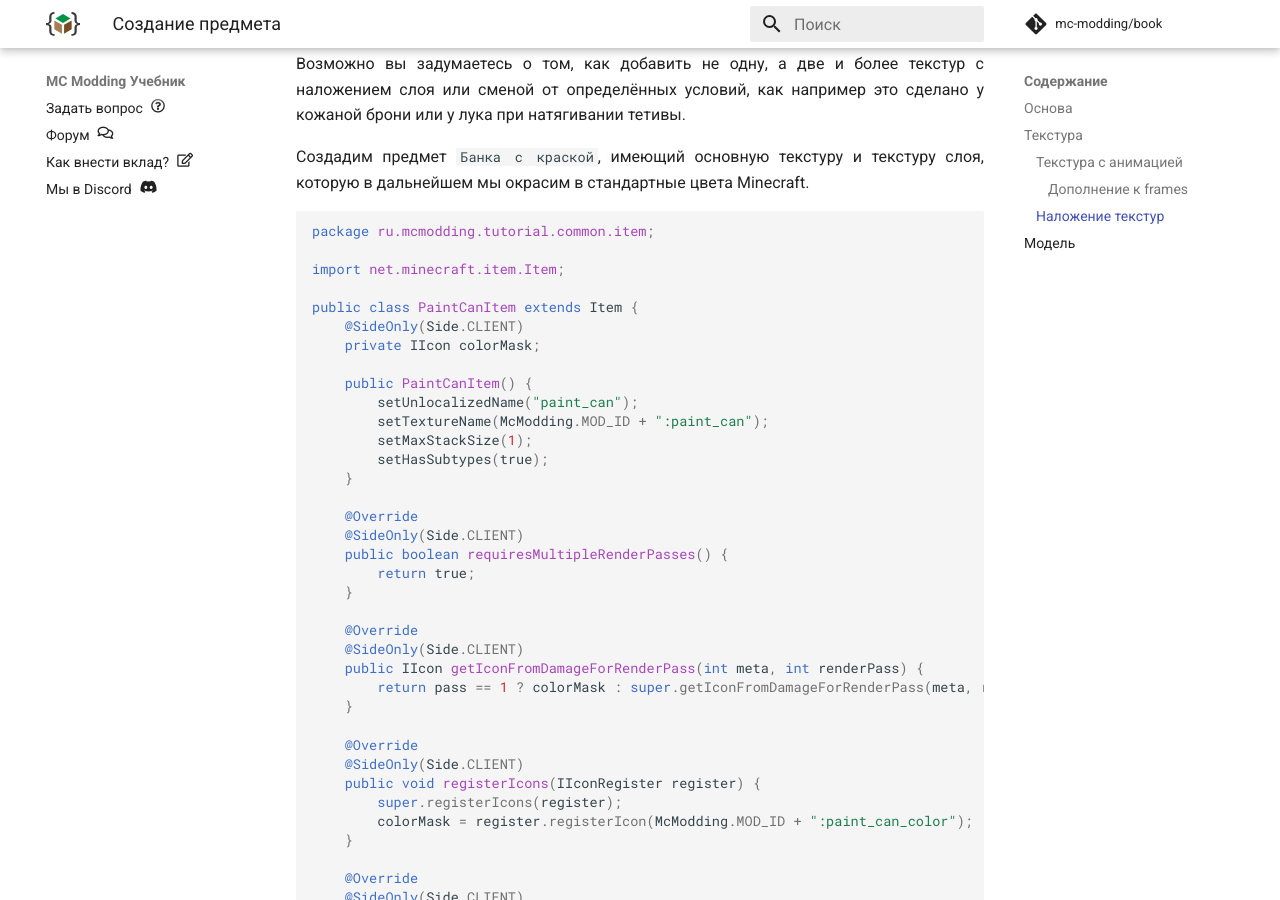
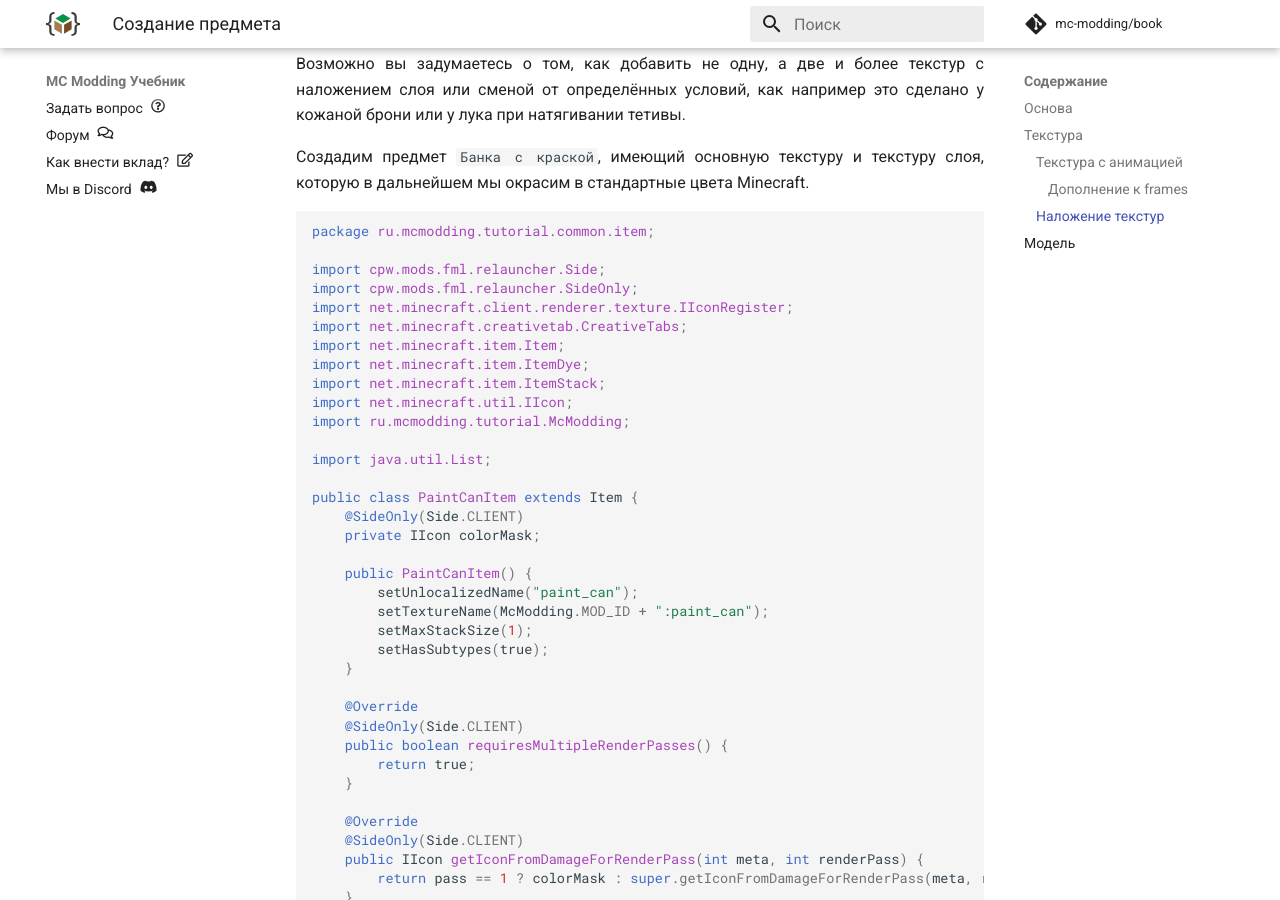
Before and after one commit to mc-modding/book, an MkDocs documentation site: the page built from docs/1.7.10/item/basics.md, in a window 1280 px wide and 900 px high, scrolled down 4938 px. Built offline with MkDocs 1.6.1 and Material for MkDocs 9.7.7, drawn with Linux system fonts in a browser that asks for light colours; nearby versions of some CDN libraries; comment, search, counter and statistics services are not loaded.

Commit message:
Обновил импорты в главе "Наложение текстур" статьи "Создание предмета"

````diff
--- a/docs/1.7.10/item/basics.md
+++ b/docs/1.7.10/item/basics.md
@@ -138,7 +138,17 @@ public class CommonProxy {
 ```java
 package ru.mcmodding.tutorial.common.item;
 
+import cpw.mods.fml.relauncher.Side;
+import cpw.mods.fml.relauncher.SideOnly;
+import net.minecraft.client.renderer.texture.IIconRegister;
+import net.minecraft.creativetab.CreativeTabs;
 import net.minecraft.item.Item;
+import net.minecraft.item.ItemDye;
+import net.minecraft.item.ItemStack;
+import net.minecraft.util.IIcon;
+import ru.mcmodding.tutorial.McModding;
+
+import java.util.List;
 
 public class PaintCanItem extends Item {
     @SideOnly(Side.CLIENT)
````
